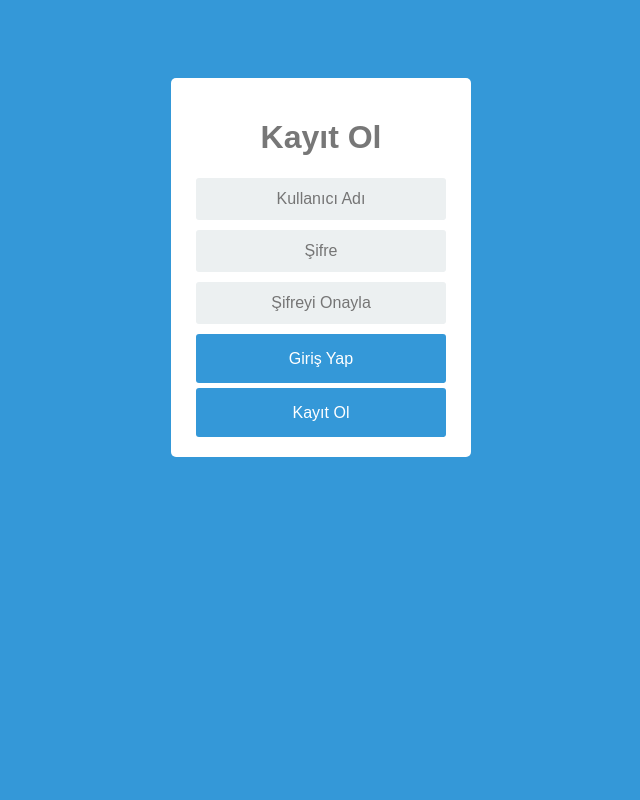
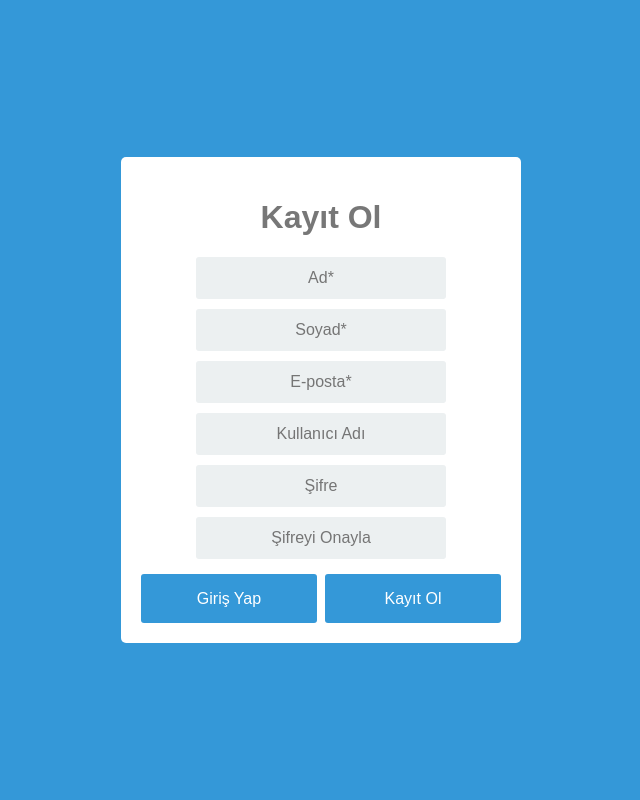
Before and after one commit to muhammedkartci/login_page_design, a PHP site: page /register.php in a window 1280 px wide. Shown: the whole page, without its empty margins (319-959 px from the left). Run offline with PHP 8.4, Linux system fonts and the light colour scheme.

Commit message:
Kayıt ol sayfası düzenlendi

```diff
--- a/css/style.css
+++ b/css/style.css
@@ -4,19 +4,28 @@
 *:focus{
     outline: none;
 }
+html,body{
+    min-height: 100vh;
+}
 body{
     font-family: Arial;
     background: #3498D8;
-    padding: 50px;
+    padding: 0;
+    margin: 0;
 }
 .login{
-    margin: 20px auto;
-    width: 300px;
+    width: 100%;
+    height: 100vh;
+    display: flex;
+    justify-content: center;
+    align-items: center;
+
 }
 .login-screen{
     background-color: #fff;
     padding: 20px;
     border-radius: 5px;
+    width: 400px;
 }
 .app-title{
     text-align: center;
@@ -62,3 +71,8 @@ input:focus{
 .btn:hover{
     background-color: #2980B9;
 }
+.login-form .buttons{
+    display: flex;
+    gap: 8px;
+    flex: 2px;
+}
--- a/index.php
+++ b/index.php
@@ -25,9 +25,9 @@
                         <input type="password" name="password" class="login-field" placeholder="Şifre" id="login-pass">
                         <label class="login-field-icon fui-user" for="login-pass"></label>
                     </div>
-                    <div style="display: flex; gap: 8px">
-                        <a href="index.php" class="btn btn-primary btn-large btn-block" style="flex:2">Giriş Yap</a>
-                        <a href="register.php" class="btn btn-primary btn-large btn-block" style="flex:2">Kayıt Ol</a>
+                    <div class="buttons">
+                        <a href="index.php" class="btn btn-primary btn-large btn-block">Giriş Yap</a>
+                        <a href="register.php" class="btn btn-primary btn-large btn-block">Kayıt Ol</a>
                     </div>
                 </div>
             </form>
--- a/register.php
+++ b/register.php
@@ -16,6 +16,18 @@
         <form action="islem.php" method="post">
             <div class="login-form">
                 <div class="control-group">
+                    <input type="text" name="username" class="login-field" placeholder="Ad*" id="login-name">
+                    <label class="login-field-icon fui-user" for="login-name"></label>
+                </div>
+                <div class="control-group">
+                    <input type="text" name="username" class="login-field" placeholder="Soyad*" id="login-name">
+                    <label class="login-field-icon fui-user" for="login-name"></label>
+                </div>
+                <div class="control-group">
+                    <input type="text" name="username" class="login-field" placeholder="E-posta*" id="login-name">
+                    <label class="login-field-icon fui-user" for="login-name"></label>
+                </div>
+                <div class="control-group">
                     <input type="text" name="username" class="login-field" placeholder="Kullanıcı Adı" id="login-name">
                     <label class="login-field-icon fui-user" for="login-name"></label>
                 </div>
@@ -27,8 +39,10 @@
                     <input type="password" name="password-again" class="login-field" placeholder="Şifreyi Onayla" id="login-pass">
                     <label class="login-field-icon fui-user" for="login-pass"></label>
                 </div>
-                <a href="index.php" class="btn btn-primary btn-large btn-block">Giriş Yap</a>
-                <a href="register.php" class="btn btn-primary btn-large btn-block">Kayıt Ol</a>
+                <div class="buttons">
+                    <a href="index.php" class="btn btn-primary btn-large btn-block">Giriş Yap</a>
+                    <a href="register.php" class="btn btn-primary btn-large btn-block">Kayıt Ol</a>
+                </div>
             </div>
         </form>
         </div>
```
